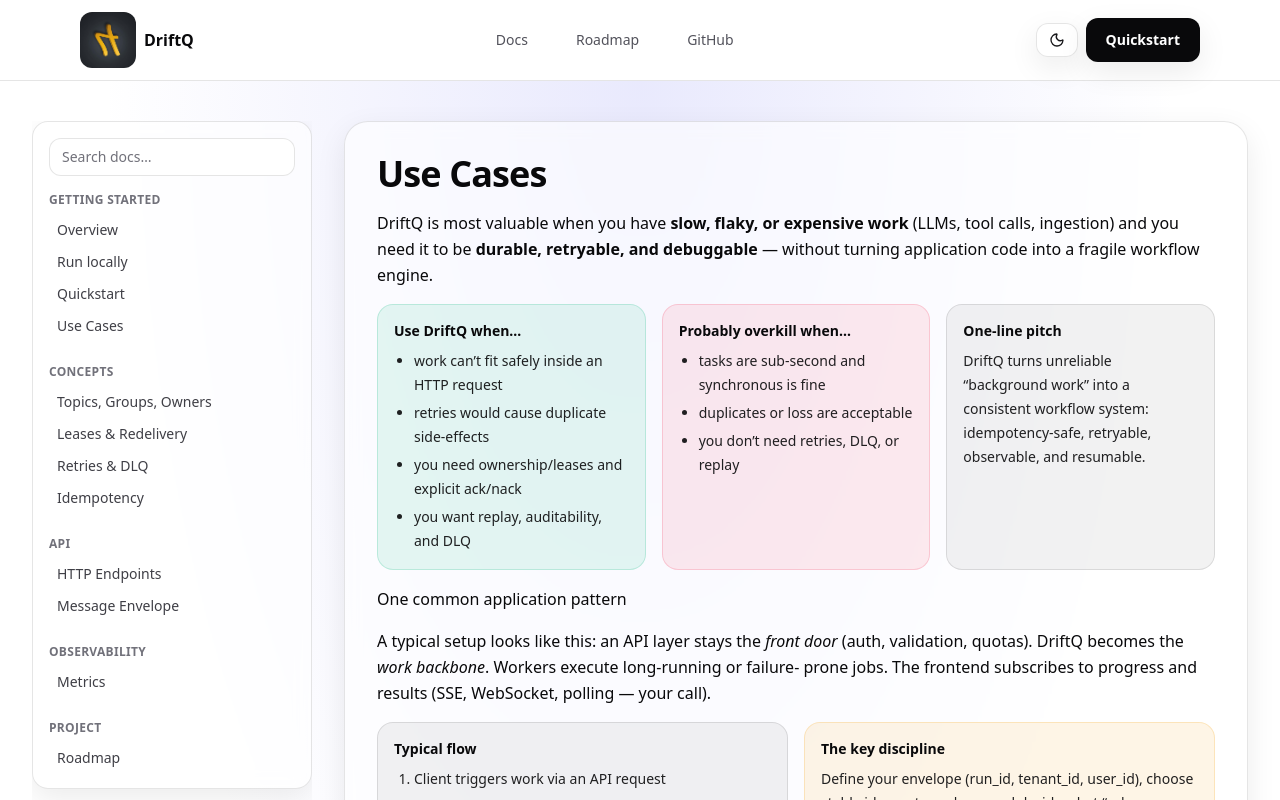
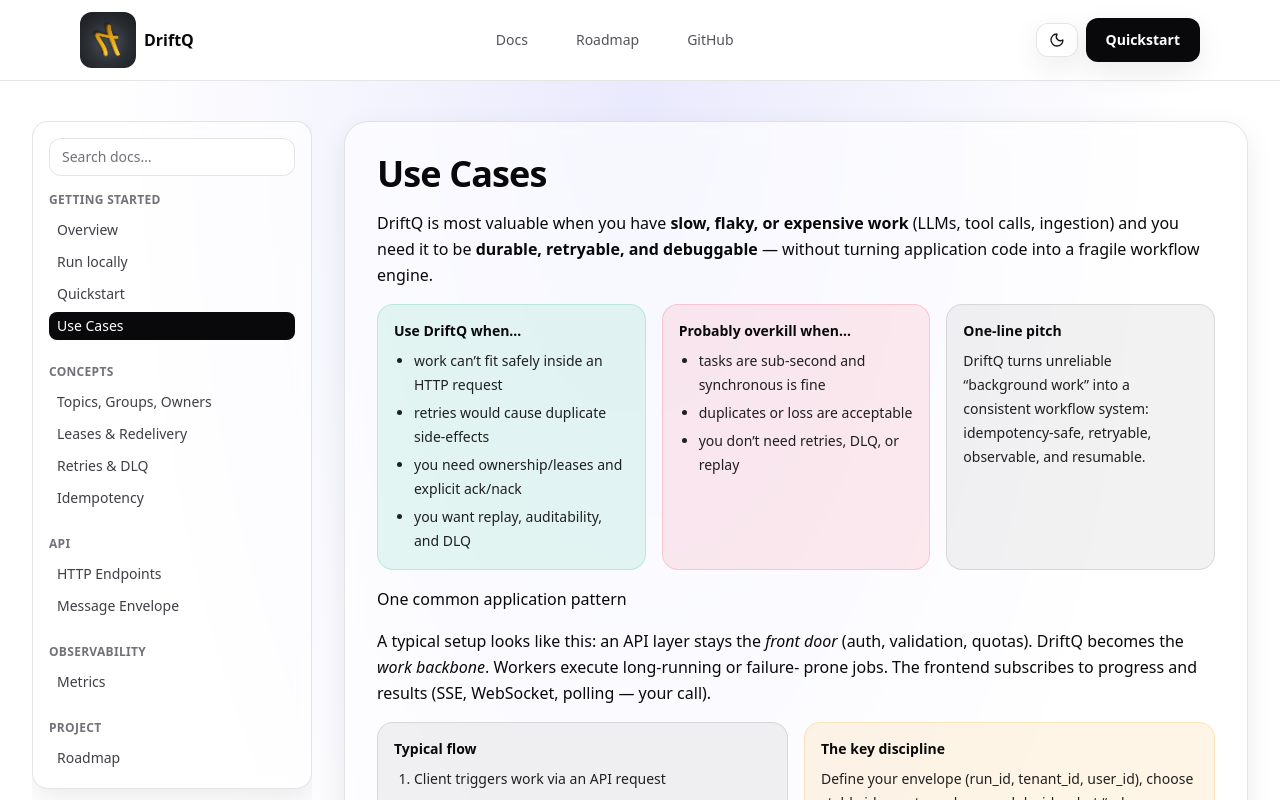
Before and after one commit to driftq-org/driftq-site, a Next.js app: page /docs/use-cases in a window 1280 px wide. Shown: the top 800 px of the page. Built offline with nearby package versions, Linux system fonts and the light colour scheme.

Commit message:
Clean up

```diff
--- a/components/docs/DocsShell.tsx
+++ b/components/docs/DocsShell.tsx
@@ -2,11 +2,12 @@
 
 import Link from "next/link";
 import { docsNav } from "@/lib/docs-nav";
+import { normalizeDocsPath } from "@/lib/utils";
 import { useMemo, useState } from "react";
 
 const DocsShell = (props: { currentPath: string; children: React.ReactNode }) => {
   const [q, setQ] = useState("");
-
+  const current = useMemo(() => normalizeDocsPath(props.currentPath), [props.currentPath]);
   const filtered = useMemo(() => {
     const query = q.trim().toLowerCase();
     if (!query) {
@@ -16,7 +17,7 @@
     return docsNav
       .map((s) => ({
         ...s,
-        items: s.items.filter((i) => i.title.toLowerCase().includes(query)),
+        items: s.items.filter((i) => i.title.toLowerCase().includes(query))
       }))
       .filter((s) => s.items.length > 0);
   }, [q]);
@@ -45,17 +46,18 @@
               </div>
 
               <nav className="space-y-6">
-                {filtered.map((section) => (
+                {
+                  filtered.map((section) => (
                     <div key={section.title}>
                       <div className="text-xs font-semibold uppercase tracking-wide text-zinc-500 dark:text-zinc-400">
                         {section.title}
                       </div>
 
                       <ul className="mt-2 space-y-1">
-                      {section.items.map((item) => {
-                        const active =
-                          props.currentPath === item.href ||
-                          (item.href !== "/docs" && props.currentPath.startsWith(item.href + "/"));
+                        {
+                          section.items.map((item) => {
+                            const href = normalizeDocsPath(item.href);
+                            const active = current === href || (href !== "/docs/" && current.startsWith(href));
 
                             return (
                               <li key={item.href}>
@@ -65,17 +67,19 @@
                                     "block rounded-lg px-2 py-1 text-sm transition-colors",
                                     active
                                       ? "bg-zinc-950 text-white dark:bg-white dark:text-zinc-950"
-                                  : "text-zinc-700 hover:bg-black/5 hover:text-zinc-950 dark:text-zinc-300 dark:hover:bg-white/10 dark:hover:text-white",
+                                      : "text-zinc-700 hover:bg-black/5 hover:text-zinc-950 dark:text-zinc-300 dark:hover:bg-white/10 dark:hover:text-white"
                                   ].join(" ")}
                                 >
                                   {item.title}
                                 </Link>
                               </li>
                             );
-                      })}
+                          })
+                        }
                       </ul>
                     </div>
-                ))}
+                  ))
+                }
               </nav>
             </div>
           </aside>
--- /dev/null
+++ b/lib/utils.ts
@@ -0,0 +1,21 @@
+export const normalizeDocsPath = (p: string) => {
+  if (!p) {
+    return "/";
+  }
+
+  const path = p.split("#")[0].split("?")[0];
+
+  if (!path.startsWith("/")) {
+    return path;
+  }
+
+  if (path === "/") {
+    return "/";
+  }
+
+  if (path.includes(".")) {
+    return path;
+  }
+
+  return path.endsWith("/") ? path : path + "/";
+};
```
Lines whose indentation alone changed are shown as unchanged.
